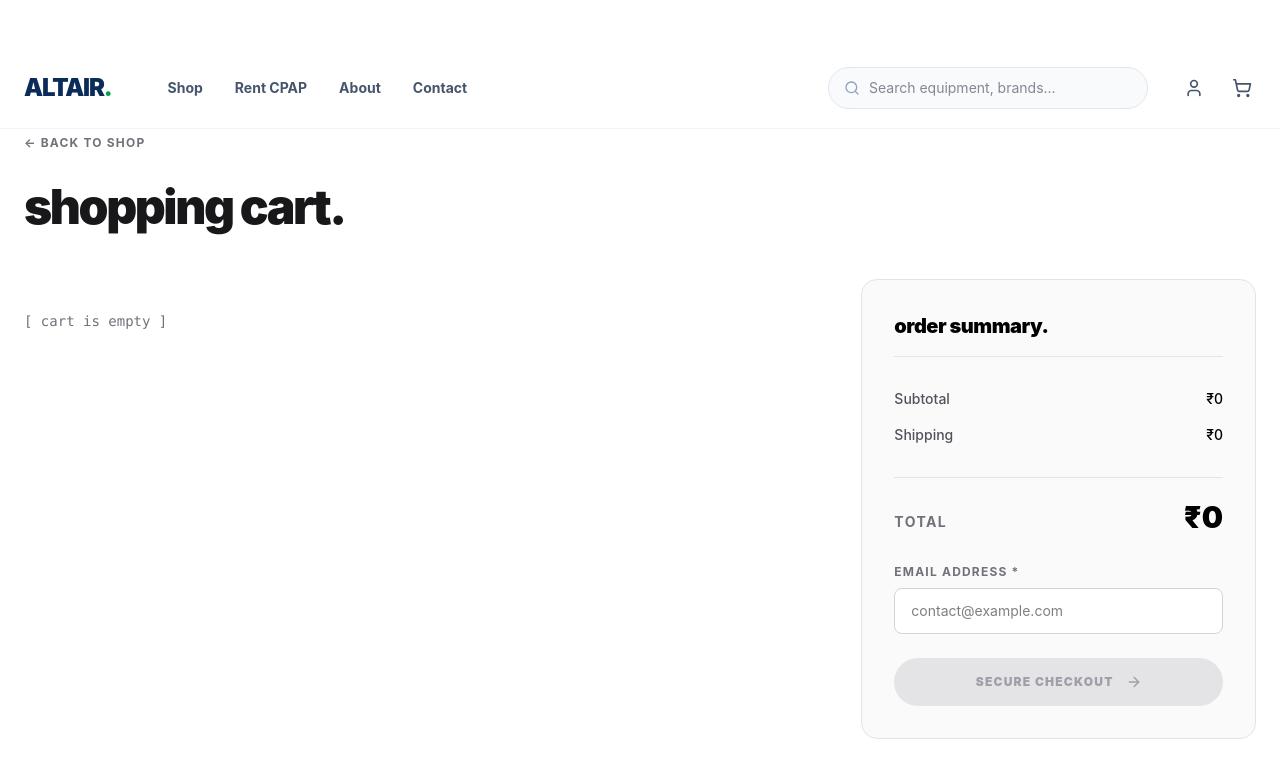
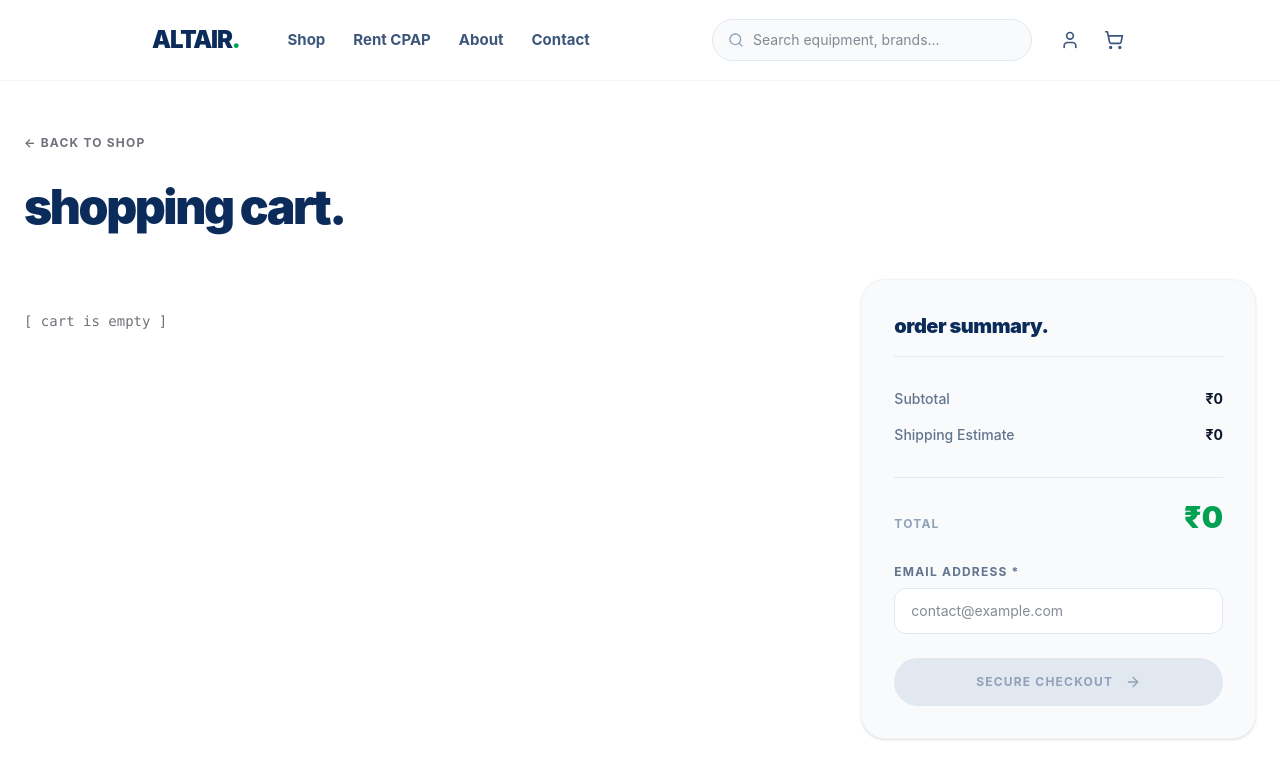
Before and after one commit to slimeyayush/altair-frontend, a React (Vite) app: page /cart in a window 1280 px wide. Shown: the top 778 px of the page. Built offline with nearby package versions, Linux system fonts and the light colour scheme.

Commit message:
navbar seperated and added

```diff
--- a/src/App.jsx
+++ b/src/App.jsx
@@ -3,7 +3,8 @@ import { ShoppingCart, Minus, Plus, MessageCircle, ArrowRight } from 'lucide-rea
 import { Link } from 'react-router-dom';
 import axios from 'axios';
 import { useCart } from './context/CartContext';
-import Navbar from './components/Navbar'; // Adjust path based on where you saved it
+import Navbar from "./pages/Navbar.jsx";
+ // Adjust path based on where you saved it
 
 const App = () => {
     const [products, setProducts] = useState([]);
--- a/src/main.jsx
+++ b/src/main.jsx
@@ -29,5 +29,5 @@ ReactDOM.createRoot(document.getElementById('root')).render(
                 </Routes>
             </CartProvider>
         </BrowserRouter>
-    </React.StrictMode>,
+    </React.StrictMode>
 );
--- a/src/pages/CartPage.jsx
+++ b/src/pages/CartPage.jsx
@@ -3,7 +3,7 @@ import { Minus, Plus, Trash2, ArrowRight } from 'lucide-react';
 import { useCart } from '../context/CartContext';
 import { Link, useNavigate } from 'react-router-dom';
 import axios from 'axios';
-import Navbar from "./Navbar.jsx";
+import Navbar from "./Navbar.jsx"; // Ensure this path correctly points to your components folder
 
 export default function CartPage() {
     const { cartItems, updateQuantity, removeFromCart, clearCart } = useCart();
@@ -59,55 +59,76 @@ export default function CartPage() {
     };
 
     return (
+        <div className="min-h-screen bg-white text-zinc-900 font-sans selection:bg-[#00A152] selection:text-white">
 
-        <div className="min-h-screen bg-white text-zinc-900 font-sans py-12">
+            {/* Navbar MUST be at the very top of the parent div,
+              outside of the py-12 container to maintain its sticky behavior and avoid layout shifts.
+            */}
             <Navbar />
-            <div className="max-w-7xl mx-auto px-6">
-                <Link to="/" className="text-zinc-500 hover:text-black text-xs font-bold uppercase tracking-widest mb-8 inline-block transition-colors">
+
+            {/* Main Content Container with padding applied *after* the Navbar */}
+            <div className="max-w-7xl mx-auto px-6 py-12">
+
+                <Link to="/" className="text-zinc-500 hover:text-[#0B2C5A] text-xs font-bold uppercase tracking-widest mb-8 inline-block transition-colors">
                     &larr; Back to Shop
                 </Link>
-                <h1 className="text-4xl md:text-5xl font-black mb-12 tracking-tighter">shopping cart.</h1>
+
+                <h1 className="text-4xl md:text-5xl font-black mb-12 tracking-tighter text-[#0B2C5A]">
+                    shopping cart.
+                </h1>
 
                 <div className="flex flex-col lg:flex-row gap-12">
+
+                    {/* Cart Items List */}
                     <div className="lg:w-2/3 space-y-4">
                         {cartItems.length === 0 ? (
                             <div className="text-zinc-500 font-mono text-sm py-8">[ cart is empty ]</div>
                         ) : (
                             cartItems.map(item => (
-                                <div key={item.product.id} className="grid grid-cols-1 md:grid-cols-12 gap-6 items-center py-6 border-b border-zinc-200 relative">
+                                <div key={item.product.id} className="grid grid-cols-1 md:grid-cols-12 gap-6 items-center py-6 border-b border-zinc-100 relative group">
+
+                                    {/* Image and Title */}
                                     <div className="col-span-1 md:col-span-6 flex items-center gap-6">
-                                        <button onClick={() => removeFromCart(item.product.id)} className="absolute top-6 right-0 md:static text-zinc-400 hover:text-red-500 transition">
+                                        <button
+                                            onClick={() => removeFromCart(item.product.id)}
+                                            className="absolute top-6 right-0 md:static text-zinc-300 hover:text-red-500 transition-colors"
+                                            title="Remove Item"
+                                        >
                                             <Trash2 className="w-5 h-5" />
                                         </button>
-                                        <div className="w-24 h-24 rounded-xl border border-zinc-200 bg-zinc-50 flex items-center justify-center overflow-hidden shrink-0 p-2">
+
+                                        <div className="w-24 h-24 rounded-2xl border border-zinc-100 bg-slate-50 flex items-center justify-center overflow-hidden shrink-0 p-3 mix-blend-multiply">
                                             {item.product.imageUrl ? (
                                                 <img src={item.product.imageUrl} alt={item.product.name} className="object-contain w-full h-full" />
                                             ) : (
                                                 <span className="text-[10px] font-mono text-zinc-400">no_img</span>
                                             )}
                                         </div>
-                                        <span className="font-bold text-black pr-8 md:pr-0 leading-tight">{item.product.name}</span>
+                                        <span className="font-bold text-slate-900 pr-8 md:pr-0 leading-tight">{item.product.name}</span>
                                     </div>
 
-                                    <div className="col-span-1 md:col-span-2 md:text-center text-zinc-600 font-medium">
-                                        <span className="md:hidden text-zinc-400 mr-2 text-sm uppercase tracking-widest">Price:</span>
+                                    {/* Unit Price */}
+                                    <div className="col-span-1 md:col-span-2 md:text-center text-slate-500 font-medium text-sm">
+                                        <span className="md:hidden text-zinc-400 mr-2 uppercase tracking-widest text-xs">Price:</span>
                                         ₹{item.product.price.toLocaleString('en-IN')}
                                     </div>
 
+                                    {/* Quantity Controls */}
                                     <div className="col-span-1 md:col-span-2 flex justify-start md:justify-center">
-                                        <div className="flex items-center border border-zinc-300 rounded-full bg-white h-10 px-1">
-                                            <button onClick={() => updateQuantity(item.product.id, -1)} className="w-8 h-8 flex items-center justify-center hover:bg-zinc-100 rounded-full transition-colors">
-                                                <Minus className="w-3 h-3 text-black" />
+                                        <div className="flex items-center border border-slate-200 rounded-full bg-slate-50 h-10 px-1">
+                                            <button onClick={() => updateQuantity(item.product.id, -1)} className="w-8 h-8 flex items-center justify-center hover:bg-white rounded-full transition-colors text-slate-600 shadow-sm">
+                                                <Minus className="w-3 h-3" />
                                             </button>
-                                            <span className="w-8 text-center text-sm font-bold text-black">{item.quantity}</span>
-                                            <button onClick={() => updateQuantity(item.product.id, 1)} disabled={item.quantity >= item.product.stockQuantity} className="w-8 h-8 flex items-center justify-center hover:bg-zinc-100 disabled:opacity-50 rounded-full transition-colors">
-                                                <Plus className="w-3 h-3 text-black" />
+                                            <span className="w-8 text-center text-sm font-bold text-slate-900">{item.quantity}</span>
+                                            <button onClick={() => updateQuantity(item.product.id, 1)} disabled={item.quantity >= item.product.stockQuantity} className="w-8 h-8 flex items-center justify-center hover:bg-white disabled:opacity-50 disabled:hover:bg-transparent rounded-full transition-colors text-slate-600 shadow-sm">
+                                                <Plus className="w-3 h-3" />
                                             </button>
                                         </div>
                                     </div>
 
-                                    <div className="col-span-1 md:col-span-2 md:text-right font-black text-black text-lg">
-                                        <span className="md:hidden text-zinc-400 mr-2 text-sm uppercase tracking-widest font-normal">Subtotal:</span>
+                                    {/* Subtotal */}
+                                    <div className="col-span-1 md:col-span-2 md:text-right font-black text-[#0B2C5A] text-lg">
+                                        <span className="md:hidden text-zinc-400 mr-2 text-xs uppercase tracking-widest font-bold">Subtotal:</span>
                                         ₹{(item.product.price * item.quantity).toLocaleString('en-IN')}
                                     </div>
                                 </div>
@@ -115,50 +136,52 @@ export default function CartPage() {
                         )}
                     </div>
 
+                    {/* Order Summary Panel */}
                     <div className="lg:w-1/3">
-                        <div className="bg-zinc-50 border border-zinc-200 rounded-2xl p-8 sticky top-32">
-                            <h2 className="text-xl font-black mb-8 text-black border-b border-zinc-200 pb-4 tracking-tight">order summary.</h2>
+                        <div className="bg-slate-50 border border-slate-100 rounded-3xl p-8 sticky top-32 shadow-sm">
+                            <h2 className="text-xl font-black mb-8 text-[#0B2C5A] border-b border-slate-200 pb-4 tracking-tight lowercase">order summary.</h2>
 
                             <div className="space-y-4 mb-8 text-sm font-medium">
-                                <div className="flex justify-between items-center text-zinc-600">
+                                <div className="flex justify-between items-center text-slate-500">
                                     <span>Subtotal</span>
-                                    <span className="text-black">₹{subtotal.toLocaleString('en-IN')}</span>
+                                    <span className="text-slate-900 font-bold">₹{subtotal.toLocaleString('en-IN')}</span>
                                 </div>
-                                <div className="flex justify-between items-center text-zinc-600">
-                                    <span>Shipping</span>
-                                    <span className="text-black">₹{shipping.toLocaleString('en-IN')}</span>
+                                <div className="flex justify-between items-center text-slate-500">
+                                    <span>Shipping Estimate</span>
+                                    <span className="text-slate-900 font-bold">₹{shipping.toLocaleString('en-IN')}</span>
                                 </div>
                             </div>
 
-                            <div className="border-t border-zinc-200 pt-6 mb-8">
+                            <div className="border-t border-slate-200 pt-6 mb-8">
                                 <div className="flex justify-between items-end">
-                                    <span className="text-sm font-bold text-zinc-500 uppercase tracking-widest">Total</span>
-                                    <span className="text-3xl font-black text-black leading-none">₹{total.toLocaleString('en-IN')}</span>
+                                    <span className="text-xs font-bold text-slate-400 uppercase tracking-widest">Total</span>
+                                    <span className="text-3xl font-black text-[#00A152] leading-none">₹{total.toLocaleString('en-IN')}</span>
                                 </div>
                             </div>
 
                             <div className="mb-6">
-                                <label className="block text-xs font-bold text-zinc-500 uppercase tracking-widest mb-2">Email Address *</label>
+                                <label className="block text-xs font-bold text-slate-500 uppercase tracking-widest mb-2">Email Address *</label>
                                 <input
                                     type="email"
                                     required
                                     value={email}
                                     onChange={(e) => setEmail(e.target.value)}
                                     placeholder="contact@example.com"
-                                    className="w-full bg-white border border-zinc-300 text-black rounded-lg py-3 px-4 focus:outline-none focus:border-black transition-colors text-sm"
+                                    className="w-full bg-white border border-slate-200 text-slate-900 rounded-xl py-3 px-4 focus:outline-none focus:border-[#0B2C5A] focus:ring-4 focus:ring-[#0B2C5A]/5 transition-all text-sm"
                                 />
                             </div>
 
                             <button
                                 onClick={handleCheckout}
                                 disabled={cartItems.length === 0 || isProcessing}
-                                className="w-full flex items-center justify-center gap-3 bg-black hover:bg-zinc-800 disabled:bg-zinc-200 disabled:text-zinc-400 text-white font-black py-4 rounded-full transition-colors uppercase text-xs tracking-widest"
+                                className="w-full flex items-center justify-center gap-3 bg-[#0B2C5A] hover:bg-[#082042] disabled:bg-slate-200 disabled:text-slate-400 text-white font-bold py-4 rounded-full transition-colors uppercase text-xs tracking-widest shadow-lg shadow-[#0B2C5A]/20 disabled:shadow-none"
                             >
                                 {isProcessing ? 'Processing...' : 'Secure Checkout'}
                                 {!isProcessing && <ArrowRight className="w-4 h-4" />}
                             </button>
                         </div>
                     </div>
+
                 </div>
             </div>
         </div>
--- a/src/pages/Navbar.jsx
+++ b/src/pages/Navbar.jsx
@@ -2,7 +2,7 @@ import React, { useState, useEffect } from 'react';
 import { Search, ShoppingCart, User, Menu } from 'lucide-react';
 import { Link } from 'react-router-dom';
 import axios from 'axios';
-import { useCart } from '../context/CartContext'; // Adjust path based on where Navbar.jsx is located
+import { useCart } from '../context/CartContext';
 
 export default function Navbar() {
     const [searchQuery, setSearchQuery] = useState('');
@@ -14,7 +14,6 @@ export default function Navbar() {
 
     // Debounced search effect
     useEffect(() => {
-        // If empty, just do nothing. The onChange handler takes care of clearing it.
         if (!searchQuery.trim()) return;
 
         const delayDebounceFn = setTimeout(async () => {
@@ -32,10 +31,14 @@ export default function Navbar() {
 
     return (
         <header className="bg-white border-b border-slate-100 sticky top-0 z-50 transition-all duration-300">
-            <div className="max-w-7xl mx-auto px-6 h-20 flex items-center justify-between gap-6 md:gap-8">
+            {/* Changed to max-w-5xl to pull everything toward the center.
+              Using justify-between keeps the left and right groups neatly separated
+              but confined to this narrower central column.
+            */}
+            <div className="max-w-5xl mx-auto px-6 h-20 flex items-center justify-between gap-4">
 
                 {/* LEFT SIDE: Logo & Navigation */}
-                <div className="flex items-center gap-10 lg:gap-14">
+                <div className="flex items-center gap-8 md:gap-12">
                     {/* Mobile Menu Icon */}
                     <Menu className="md:hidden text-slate-600 cursor-pointer hover:text-[#0B2C5A]" />
 
@@ -47,7 +50,7 @@ export default function Navbar() {
                     </Link>
 
                     {/* Desktop Navigation */}
-                    <nav className="hidden md:flex items-center gap-8 text-sm font-bold text-slate-600">
+                    <nav className="hidden md:flex items-center gap-7 text-[15px] font-bold text-[#0B2C5A]/80">
                         <Link to="/shop" className="hover:text-[#0B2C5A] transition-colors">Shop</Link>
                         <Link to="/rent-cpap" className="hover:text-[#0B2C5A] transition-colors">Rent CPAP</Link>
                         <Link to="/about" className="hover:text-[#0B2C5A] transition-colors">About</Link>
@@ -56,11 +59,10 @@ export default function Navbar() {
                 </div>
 
                 {/* RIGHT SIDE: Search & Icons */}
-                <div className="flex items-center gap-6 lg:gap-8 flex-1 justify-end">
+                <div className="flex items-center gap-6">
 
-                    {/* Search Bar (Matches Screenshot Style) */}
-                    <div className="hidden md:block relative group w-full max-w-[320px] z-50">
-                        {/* Search Icon moved to the left */}
+                    {/* Search Bar */}
+                    <div className="hidden md:block relative group w-[260px] lg:w-[320px] z-50">
                         <Search className="absolute left-4 top-1/2 -translate-y-1/2 text-slate-400 w-4 h-4 group-hover:text-[#0B2C5A] peer-focus:text-[#0B2C5A] transition-colors z-10" />
 
                         <input
@@ -69,7 +71,6 @@ export default function Navbar() {
                             onChange={(e) => {
                                 const val = e.target.value;
                                 setSearchQuery(val);
-                                // Clear results immediately when user deletes the text
                                 if (!val.trim()) {
                                     setSearchResults([]);
                                     setIsSearchOpen(false);
@@ -118,13 +119,13 @@ export default function Navbar() {
                     </div>
 
                     {/* Icons */}
-                    <div className="flex items-center gap-5 shrink-0">
-                        <Link to="/admin/login" className="text-slate-600 hover:text-[#0B2C5A] transition-colors p-1">
+                    <div className="flex items-center gap-4 shrink-0">
+                        <Link to="/admin/login" className="text-[#0B2C5A]/80 hover:text-[#0B2C5A] transition-colors p-1">
                             <User className="w-5 h-5" />
                         </Link>
 
                         <Link to="/cart" className="relative cursor-pointer group flex items-center p-1">
-                            <ShoppingCart className="w-5 h-5 text-slate-600 group-hover:text-[#0B2C5A] transition-colors" />
+                            <ShoppingCart className="w-5 h-5 text-[#0B2C5A]/80 group-hover:text-[#0B2C5A] transition-colors" />
                             {totalCartItems > 0 && (
                                 <span className="absolute -top-1.5 -right-1.5 bg-[#00A152] text-white text-[9px] font-bold w-4 h-4 flex items-center justify-center rounded-full border-2 border-white shadow-sm">
                                     {totalCartItems}
```
Also changed, not shown: src/pages/ShopPage.jsx (+16 -12 lines).
